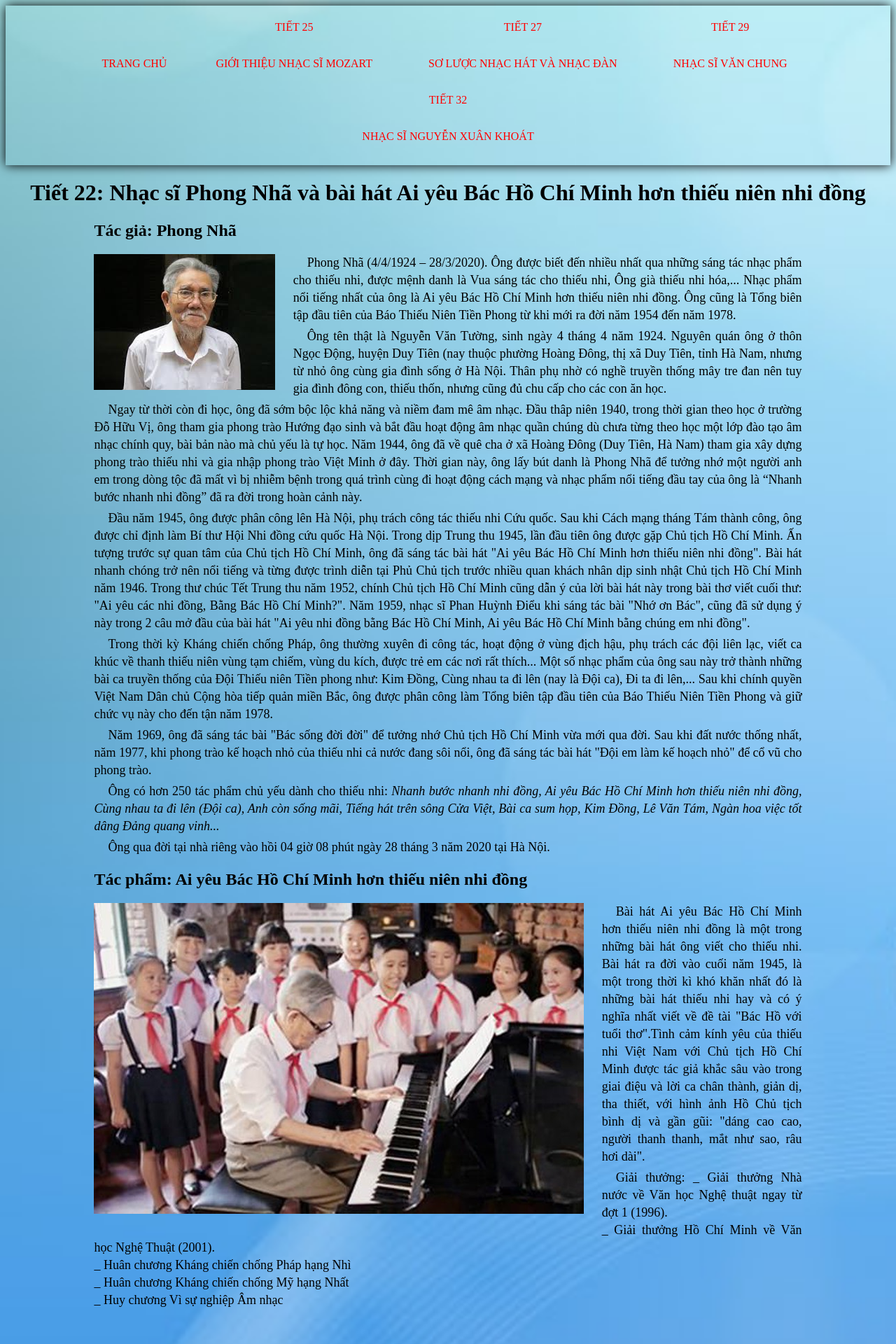
After one commit to Blackhuy0701/music, a PHP site: page /know6-2.html in a window 1280 px wide. The commit adds this page. Shown: the top 1920 px of the page at 70% size. Run offline with PHP 8.4, Linux system fonts and the light colour scheme.

Commit message:
veinte commit

```diff
--- a/index.html
+++ b/index.html
@@ -38,7 +38,7 @@
                       <div class="subzero">
                           <ul>
                             <li><a href="">HỌC KỲ I</a></li>
-                            <li><a href="">HỌC KỲ II</a></li>
+                            <li><a href="know6-2.html">HỌC KỲ II</a></li>
                           </ul>
                       </div>
                       </ul>
--- /dev/null
+++ b/know6-2.html
@@ -0,0 +1,138 @@
+<!DOCTYPE html>
+<html lang="en">
+    <head>
+        <meta charset="utf-8">
+        <meta name="viewport" content="width=device-width, initial-scale=1">
+        <title>ANTT 6 HKII</title>
+<link href="stylethcs1.css" rel="stylesheet">
+<script defer src="know6-2.js"></script>
+    </head>
+<body>
+  <nav>
+    <div class="container">
+        <ul class="menu-period">
+           <li><a href="index.html">TRANG CHỦ</a></li>
+           <li><a href="">TIẾT 25</a>
+               <div class="subname">
+                 <ul>
+                   <li><a href="know6-2-2.html">GIỚI THIỆU NHẠC SĨ MOZART</a></li>
+                   </ul>
+               </div>
+          </li>
+           <li><a href="">TIẾT 27</a>
+               <div class="subname">
+                 <ul>
+                   <li><a href="know6-2-3.html">SƠ LƯỢC NHẠC HÁT VÀ NHẠC ĐÀN</a></li>
+                 </ul>
+               </div>
+          </li>
+           <li><a href="">TIẾT 29</a>
+           <div class="subname">
+             <ul>
+               <li><a href="know6-2-4.html">NHẠC SĨ VĂN CHUNG</a></li>
+             </ul>
+           </div>
+          </li>
+          <li><a href="">TIẾT 32</a>
+            <div class="subname">
+              <ul>
+                <li><a href="know6-2-5.html">NHẠC SĨ NGUYỄN XUÂN KHOÁT</a></li>
+              </ul>
+            </div>
+           </li>
+             </ul>
+             </div>
+            </nav>
+            <header>
+                <h1 style="text-align: center">Tiết 22: Nhạc sĩ Phong Nhã và bài hát Ai yêu Bác Hồ Chí Minh hơn thiếu niên nhi đồng</h1>
+                <h2 class="head">Tác giả: Phong Nhã</h2>
+                <img src="Grade 6/phognha.jpg" class="T">
+                <p class="para">Phong Nhã (4/4/1924 – 28/3/2020). Ông được biết đến nhiều nhất qua những sáng tác nhạc phẩm cho thiếu nhi, được mệnh danh là Vua sáng tác cho thiếu nhi, Ông già thiếu nhi hóa,... Nhạc phẩm nổi tiếng nhất của ông là Ai yêu Bác Hồ Chí Minh hơn thiếu niên nhi đồng. Ông cũng là Tổng biên tập đầu tiên của Báo Thiếu Niên Tiền Phong từ khi mới ra đời năm 1954 đến năm 1978.</p>
+                <p class="para"> Ông tên thật là Nguyễn Văn Tường, sinh ngày 4 tháng 4 năm 1924. Nguyên quán ông ở thôn Ngọc Động, huyện Duy Tiên (nay thuộc phường Hoàng Đông, thị xã Duy Tiên, tỉnh Hà Nam, nhưng từ nhỏ ông cùng gia đình sống ở Hà Nội. Thân phụ nhờ có nghề truyền thống mây tre đan nên tuy gia đình đông con, thiếu thốn, nhưng cũng đủ chu cấp cho các con ăn học.</p>
+                <p class="para"> Ngay từ thời còn đi học, ông đã sớm bộc lộc khả năng và niềm đam mê âm nhạc. Đầu thâp niên 1940, trong thời gian theo học ở trường Đỗ Hữu Vị, ông tham gia phong trào Hướng đạo sinh và bắt đầu hoạt động âm nhạc quần chúng dù chưa từng theo học một lớp đào tạo âm nhạc chính quy, bài bản nào mà chủ yếu là tự học. Năm 1944, ông đã về quê cha ở xã Hoàng Đông (Duy Tiên, Hà Nam) tham gia xây dựng phong trào thiếu nhi và gia nhập phong trào Việt Minh ở đây. Thời gian này, ông lấy bút danh là Phong Nhã để tưởng nhớ một người anh em trong dòng tộc đã mất vì bị nhiễm bệnh trong quá trình cùng đi hoạt động cách mạng và nhạc phẩm nổi tiếng đầu tay của ông là “Nhanh bước nhanh nhi đồng” đã ra đời trong hoàn cảnh này.</p>
+                <p class="para"> Đầu năm 1945, ông được phân công lên Hà Nội, phụ trách công tác thiếu nhi Cứu quốc. Sau khi Cách mạng tháng Tám thành công, ông được chỉ định làm Bí thư Hội Nhi đồng cứu quốc Hà Nội. Trong dịp Trung thu 1945, lần đầu tiên ông được gặp Chủ tịch Hồ Chí Minh. Ấn tượng trước sự quan tâm của Chủ tịch Hồ Chí Minh, ông đã sáng tác bài hát "Ai yêu Bác Hồ Chí Minh hơn thiếu niên nhi đồng". Bài hát nhanh chóng trở nên nổi tiếng và từng được trình diễn tại Phủ Chủ tịch trước nhiều quan khách nhân dịp sinh nhật Chủ tịch Hồ Chí Minh năm 1946. Trong thư chúc Tết Trung thu năm 1952, chính Chủ tịch Hồ Chí Minh cũng dẫn ý của lời bài hát này trong bài thơ viết cuối thư: "Ai yêu các nhi đồng, Bằng Bác Hồ Chí Minh?". Năm 1959, nhạc sĩ Phan Huỳnh Điểu khi sáng tác bài "Nhớ ơn Bác", cũng đã sử dụng ý này trong 2 câu mở đầu của bài hát "Ai yêu nhi đồng bằng Bác Hồ Chí Minh, Ai yêu Bác Hồ Chí Minh bằng chúng em nhi đồng".</p>
+                <p class="para"> Trong thời kỳ Kháng chiến chống Pháp, ông thường xuyên đi công tác, hoạt động ở vùng địch hậu, phụ trách các đội liên lạc, viết ca khúc về thanh thiếu niên vùng tạm chiếm, vùng du kích, được trẻ em các nơi rất thích... Một số nhạc phẩm của ông sau này trở thành những bài ca truyền thống của Đội Thiếu niên Tiền phong như: Kim Đồng, Cùng nhau ta đi lên (nay là Đội ca), Đi ta đi lên,... Sau khi chính quyền Việt Nam Dân chủ Cộng hòa tiếp quản miền Bắc, ông được phân công làm Tổng biên tập đầu tiên của Báo Thiếu Niên Tiền Phong và giữ chức vụ này cho đến tận năm 1978.</p>
+                <p class="para"> Năm 1969, ông đã sáng tác bài "Bác sống đời đời" để tưởng nhớ Chủ tịch Hồ Chí Minh vừa mới qua đời. Sau khi đất nước thống nhất, năm 1977, khi phong trào kế hoạch nhỏ của thiếu nhi cả nước đang sôi nổi, ông đã sáng tác bài hát "Đội em làm kế hoạch nhỏ" để cổ vũ cho phong trào.</p>
+                <p class="para"> Ông có hơn 250 tác phẩm chủ yếu dành cho thiếu nhi: <i>Nhanh bước nhanh nhi đồng, Ai yêu Bác Hồ Chí Minh hơn thiếu niên nhi đồng, Cùng nhau ta đi lên (Đội ca), Anh còn sống mãi, Tiếng hát trên sông Cửa Việt, Bài ca sum họp, Kim Đồng, Lê Văn Tám, Ngàn hoa việc tốt dâng Đảng quang vinh...</i></p>
+                <p class="para"> Ông qua đời tại nhà riêng vào hồi 04 giờ 08 phút ngày 28 tháng 3 năm 2020 tại Hà Nội.<br> </p>
+
+                <h2 class="head">Tác phẩm: Ai yêu Bác Hồ Chí Minh hơn thiếu niên nhi đồng</h2>
+                <img src="Grade 6/phongnha.jpg" class="T">
+                <p class="para">Bài hát Ai yêu Bác Hồ Chí Minh hơn thiếu niên nhi đồng là một trong những bài hát ông viết cho thiếu nhi. Bài hát ra đời vào cuối năm 1945, là một trong thời kì khó khăn nhất đó là những bài hát thiếu nhi hay và có ý nghĩa nhất viết về đề tài "Bác Hồ với tuổi thơ".Tình cảm kính yêu của thiếu nhi Việt Nam với Chủ tịch Hồ Chí Minh được tác giả khắc sâu vào trong giai điệu và lời ca chân thành, giản dị, tha thiết, với hình ảnh Hồ Chủ tịch bình dị và gần gũi: "dáng cao cao, người thanh thanh, mắt như sao, râu hơi dài".</p>
+                <p class="para">Giải thưởng:
+                    _ Giải thưởng Nhà nước về Văn học Nghệ thuật ngay từ đợt 1 (1996).<br>
+_ Giải thưởng Hồ Chí Minh về Văn học Nghệ Thuật (2001).<br>
+_ Huân chương Kháng chiến chống Pháp hạng Nhì<br>
+_ Huân chương Kháng chiến chống Mỹ hạng Nhất<br>
+_ Huy chương Vì sự nghiệp Âm nhạc<br><br><br>
+<h2 class="head">MV "Ai yêu Bác Hồ Chí Minh hơn thiếu niên nhi đồng"</h2>
+<div class="iframe-container">
+    <iframe width="560" height="315" src="https://www.youtube.com/embed/_B-GCQuH6O0" frameborder="0" allow="accelerometer; autoplay; encrypted-media; gyroscope; picture-in-picture" allowfullscreen></iframe>
+  </div>
+                </p>
+
+
+
+
+
+            </header>
+            <h2 class="head">Câu hỏi & bài tập</h2>
+<form class="quiz" name="quiz">
+  <p>1. Tên thật của nhạc sĩ Phong Nhã? </p>
+  <input class="textbox" type="text" name="question1">
+
+  <p>2. Ngày/tháng/năm sinh của tác giả?</p>
+  <input type="radio" id="mc" name="question2" value="4/4/1924">4/4/1924<br>
+  <input type="radio" id="mc" name="question2" value="Côn Đảo">4/4/1944<br>
+
+  <p>3. Nguyên quán của nhạc sĩ Phong Nhã?</p>
+  <input type="radio" id="mc" name="question3" value="Hà Nam">Hà Nam<br>
+  <input type="radio" id="mc" name="question3" value="1939">Hà Nội<br>
+
+  <p>4. Bài "Ai yêu Bác Hồ Chí Minh hơn thiếu niên nhi đồng" được ông viết vào cuối năm?</p>
+  <input class="textbox" type="text" name="question4">
+
+  <p>5. "Cùng nhau ta đi lên" là bài?</p>
+  <input type="radio" id="mc" name="question5" value="A. Diễn viên">A. Đảng ca<br>
+  <input type="radio" id="mc" name="question5" value="B. Ca sĩ">B. Đoàn ca<br>
+  <input type="radio" id="mc" name="question5" value="C. Đội ca">C. Đội ca<br>
+  <input type="radio" id="mc" name="question5" value="D. Hoạ sĩ">D. Bài ca<br>
+
+  <p>6. Nhạc sĩ Phong Nhã mất ở đâu?</p>
+  <input class="textbox" type="text" name="question6">
+
+  <p>7. Nhạc sĩ Phong Nhã mất ngày/tháng/năm?</p>
+  <input type="radio" id="mc" name="question7" value="2017">28/3<br>
+  <input type="radio" id="mc" name="question7" value="28/3/2020">28/3/2020<br>
+  <input type="radio" id="mc" name="question7" value="2016">28/3/2019<br>
+  <input type="radio" id="mc" name="question7" value="Còn sống">3/2020<br>
+
+  <p>8. "Bác chúng em mắt như..." viết tiếp 4 từ tíếp theo?</p>
+  <input class="textbox" type="text" name="question8">
+
+  <p>9. Ông có khoảng bao nhiêu tác phẩm?</p>
+  <input class="textbox" type="text" name="question9">
+
+  <p>10. Tác phẩm nào của Phong Nhã</p>
+  <input type="radio" id="mc" name="question10" value="Chiều trên bến cảng">Kỷ Đồng<br>
+  <input type="radio" id="mc" name="question10" value="Kim Đồng">Kim Đồng<br>
+  <input type="radio" id="mc" name="question10" value="Nhi đồng">Nhi đồng<br>
+  <input type="radio" id="mc" name="question10" value="Tình em biển rộng">Tiến lên Đoàn viên<br>
+
+  <input id="button" type="button" value="Hoàn thành" onclick="check();">
+</form>
+
+<div id="after_submit">
+  <p id="message"></p>
+  <p id="number_correct"></p>
+  <img id="picture">
+</div>
+
+</body>
+<br>
+<hr>
+<footer id="foot">
+<a class="page1" href="know6-2-2.html">Bài tiếp theo</a>
+<footer class="foot">Created by Quang Huy Dao, 2020 All rights reserved</footer>
+</footer>
+</html>
--- a/stylethcs1.css
+++ b/stylethcs1.css
@@ -146,3 +146,13 @@ margin-left: 10%;
 
 th, td {padding: 10px;
 }
+
+.des {text-align: center;
+;
+max-width: 100%;}
+.TD {float: left;
+    margin-left: 10%;
+    margin-right: 2%;
+    margin-bottom: 1%;
+border: 2px solid;
+max-width: 100%;}
```
Also changed, not shown: know6-2-2.html (added, +139 -0 lines), know6-2-2.js (added, +41 -0 lines), know6-2.js (added, +41 -0 lines), sendemail.php (added, +13 -0 lines), sing6-1-2.js (deleted, +0 -34 lines), thankyou.html (renamed from TDN8-2-4.html, +108 -80 lines), Grade 6/constanze.jpg (added), Grade 6/phognha.jpg (added), Grade 6/phongnha.jpg (added).
